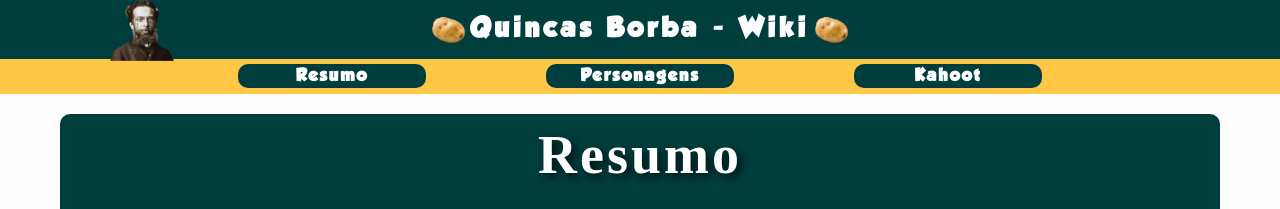
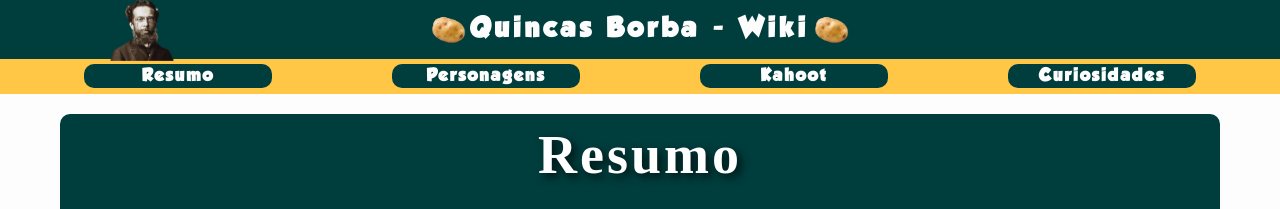
Before and after one commit to laura4343/trabalho-portugues, a plain HTML site: page index.html in a window 1280 px wide. Shown: the top 209 px of the page. Drawn offline with Linux system fonts and the light colour scheme; a web font is replaced by a local one.

Commit message:
esqueci de colocar o botao na navbar

```diff
--- a/index.html
+++ b/index.html
@@ -20,6 +20,7 @@
         <a href="#resumo"><p>Resumo</p></a>
         <a href="#personagens"><p>Personagens</p></a>
         <a href="#kahoot"><p>Kahoot</p></a>
+        <a href="#curiosidades"><p>Curiosidades</p></a>
       </nav>
     </div>
     <main>
```
